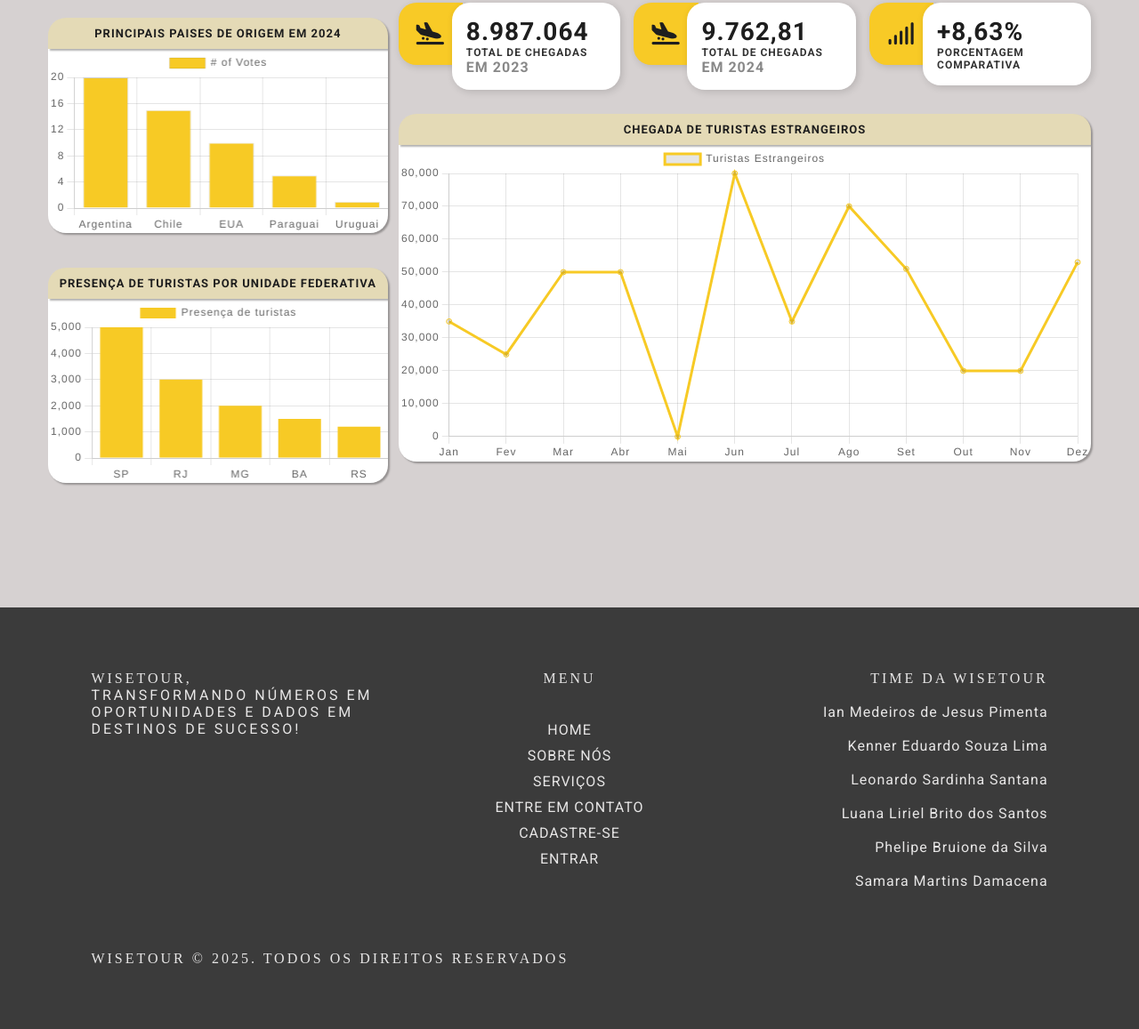
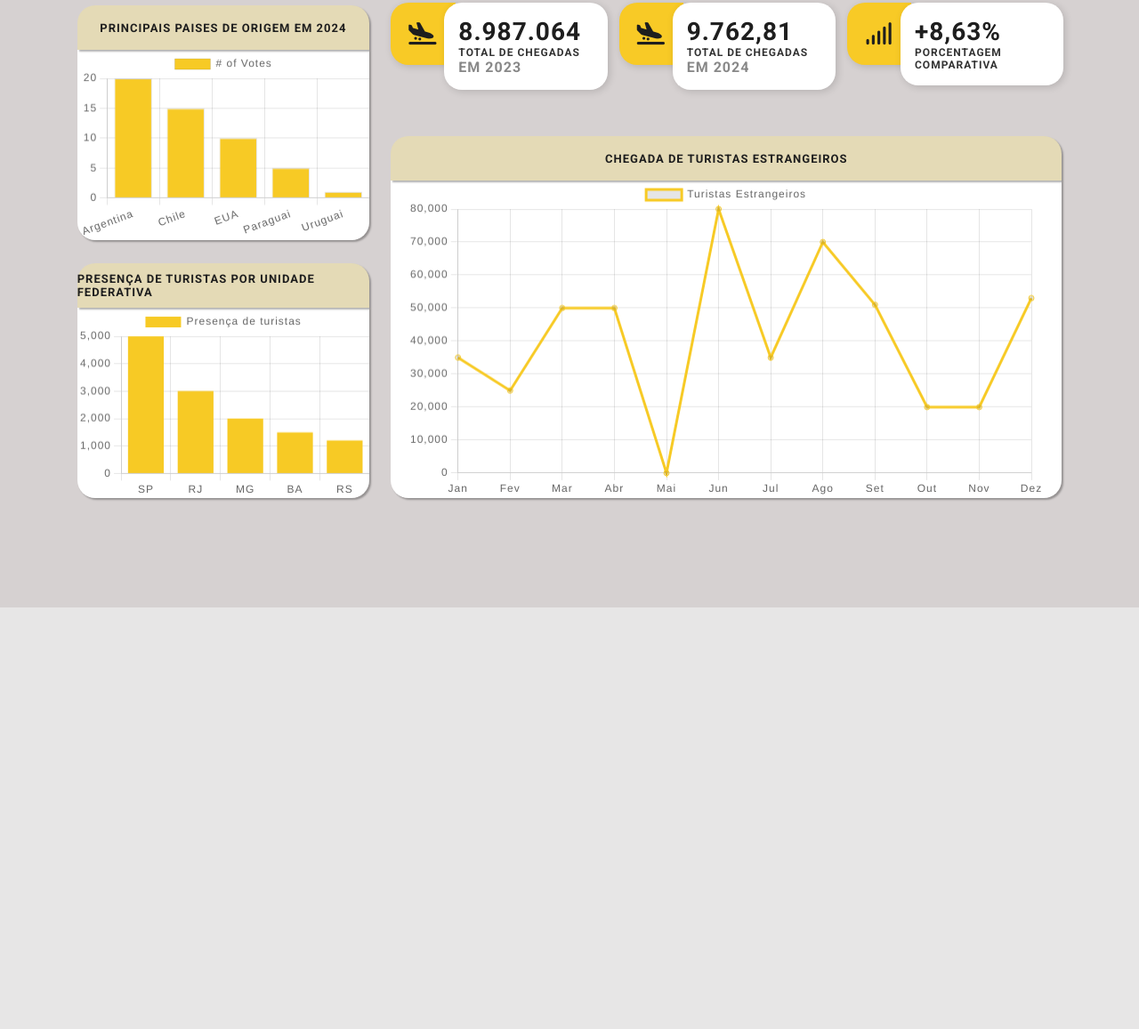
Before and after one commit to WiseTour/wise-tour, a website: page Front-end/private/index.html in a window 1280 px wide. Shown: the part 191-1348 px from the top of the page at 89% size. After the commit the page ends 874 px from the top, so only its background shows below. Drawn offline with nearby package versions, Linux system fonts and the light colour scheme; a web font is replaced by a local one.

Commit message:
Correção tela panorama geral

```diff
--- a/Front-end/private/css/style.css
+++ b/Front-end/private/css/style.css
@@ -100,7 +100,7 @@ main .panorama_geral_linha_1{
   align-items: center;
   justify-content: space-between;
   height: 15vh;
-  width: 91%;
+  width: 86%;
 }
 
 /* height: 400px;
@@ -151,9 +151,9 @@ main .panorama_geral_linha_2 .panorama_geral_coluna_1{
   display: flex;
   flex-direction: column;
   justify-content: space-between;
-  margin-right: 0.5%;
-  height: 97%;
-  width: 31.4%;
+  margin-right: 1%;
+  height: 100%;
+  width: 27%;
 }
 
 main .panorama_geral_linha_2 .panorama_geral_coluna_1 .principais_paises_origem{
@@ -181,15 +181,17 @@ main .panorama_geral_linha_2 .panorama_geral_coluna_1 .presenca_turista_uf{
 main .panorama_geral_linha_2 .panorama_geral_coluna_2{
   display: flex;
   flex-direction: column;
-  margin-left: 0.5%;
+  align-items: center;
+  justify-content: space-between;
+  margin-left: 1%;
   height: 100%;
-  width: 64%;
+  width: 62%;
 }
 
 main .panorama_geral_linha_2 .panorama_geral_coluna_2 .kpis{
   display: flex;
   justify-content: space-between;
-  align-items: center;
+  align-items: flex-start;
   width: 100%;
 }
 
@@ -202,15 +204,16 @@ main .panorama_geral_linha_2 .panorama_geral_coluna_2 .chegadas_turistas_estrang
   /* background-color: purple; */
   display: flex;
   flex-direction: column;
-  justify-content: center;
+  justify-content: flex-end;
   align-items: center;
   height: 80%;
   width: 100%;
 }
 
 main .panorama_geral_linha_2 .panorama_geral_coluna_2 .chegadas_turistas_estrangeiros canvas{
-  height: 100%;
-  width: 100%;
+  height: 95%;
+  width: 95%;
+  margin: auto;
 }
 
 .grafico {
@@ -232,7 +235,7 @@ main .panorama_geral_linha_2 .panorama_geral_coluna_2 .chegadas_turistas_estrang
   justify-content: center;
   align-items: center;
   width: 100%;
-  height: 35px;
+  height: 50px;
   z-index: 10;
   box-shadow: 2px 2px 2px rgba(0, 0, 0, 0.3);
 }
@@ -305,67 +308,3 @@ main .panorama_geral_linha_2 .panorama_geral_coluna_2 .chegadas_turistas_estrang
   color: black;
   border-radius: 50px;
 }
-
-
-/* FOOTER */
-footer {
-  background-color: var(--cinza);
-  color: var(--cinza_claro);
-  width: 100vw;
-  height: fit-content;
-  display: flex;
-  flex-direction: column;
-  justify-content: center;
-  align-items: flex_start;
-  gap: 50px;
-  padding: var(--padding_block) var(--padding_inline);
-}
-
-footer * {
-  color: var(--cinza_claro);
-  font-weight: 400;
-  font-size: 1rem;
-}
-
-footer .container {
-  height: 100%;
-  width: 100%;
-  display: grid;
-  grid-template-columns: 1fr 1fr 1fr;
-  align-items: baseline;
-  justify-items: end;
-}
-
-footer .container .container {
-  width: fit-content;
-  height: auto;
-  color: var(--cinza_claro);
-  flex-direction: column;
-  display: flex;
-  align-items: baseline;
-  font-weight: 100;
-}
-
-footer .container .slogan h6 {
-  font-family: var(--font_family_padrao);
-}
-
-footer .container .menu {
-  justify-self: center;
-  align-items: center;
-  gap: 10px;
-}
-
-footer .container .integrantes {
-  align-items: end;
-}
-
-footer .container .menu a:hover {
-  text-decoration: underline;
-}
-
-footer .container b {
-  font-weight: 400;
-}
-
-/* /FOOTER */
--- a/Front-end/private/index.html
+++ b/Front-end/private/index.html
@@ -120,7 +120,7 @@
                             </div>
                             <div class="info-box">
                               <div class="number">+8,63%</div>
-                              <div class="label">PORCENTAGEM <br>COMPARATIVA</div>
+                              <div class="label">PORCENTAGEM COMPARATIVA</div>
                             </div>
                           </div>
                     </div>
@@ -136,37 +136,6 @@
             </div>
         </div>
     </main>
-
-    <footer>
-        <div class="footer container">
-            <div class="container slogan">
-                <h6><b>WISETOUR,</b><br>
-                    Transformando números em
-                    oportunidades E dados em
-                    destinos de sucesso!</h6>
-            </div>
-
-            <div class="container menu">
-                <b>MENU</b> <br>
-                <a class="opcao" href="index.html">HOME</a>
-                <a class="opcao" href="sobre.html">SOBRE NÓS</a>
-                <a class="opcao" href="servicos.html">SERVIÇOS</a>
-                <a class="opcao" href="contato.html">ENTRE EM CONTATO</a>
-                <a class="opcao" href="/auth/cadastro.html">CADASTRE-SE</a>
-                <a class="opcao" href="/auth/login.html">ENTRAR</a>
-            </div>
-            <div class="container integrantes">
-                <b>TIME DA WISETOUR</b> <br>
-                <span>Ian Medeiros de Jesus Pimenta</span> <br>
-                <span>Kenner Eduardo Souza Lima</span> <br>
-                <span>Leonardo Sardinha Santana</span> <br>
-                <span>Luana Liriel Brito dos Santos</span> <br>
-                <span>Phelipe Bruione da Silva</span> <br>
-                <span>Samara Martins Damacena</span> <br>
-            </div>
-        </div>
-        <b class="direitos">WISETOUR © 2025. TODOS OS DIREITOS RESERVADOS</b>
-    </footer>
 </body>
 
 </html>
```
